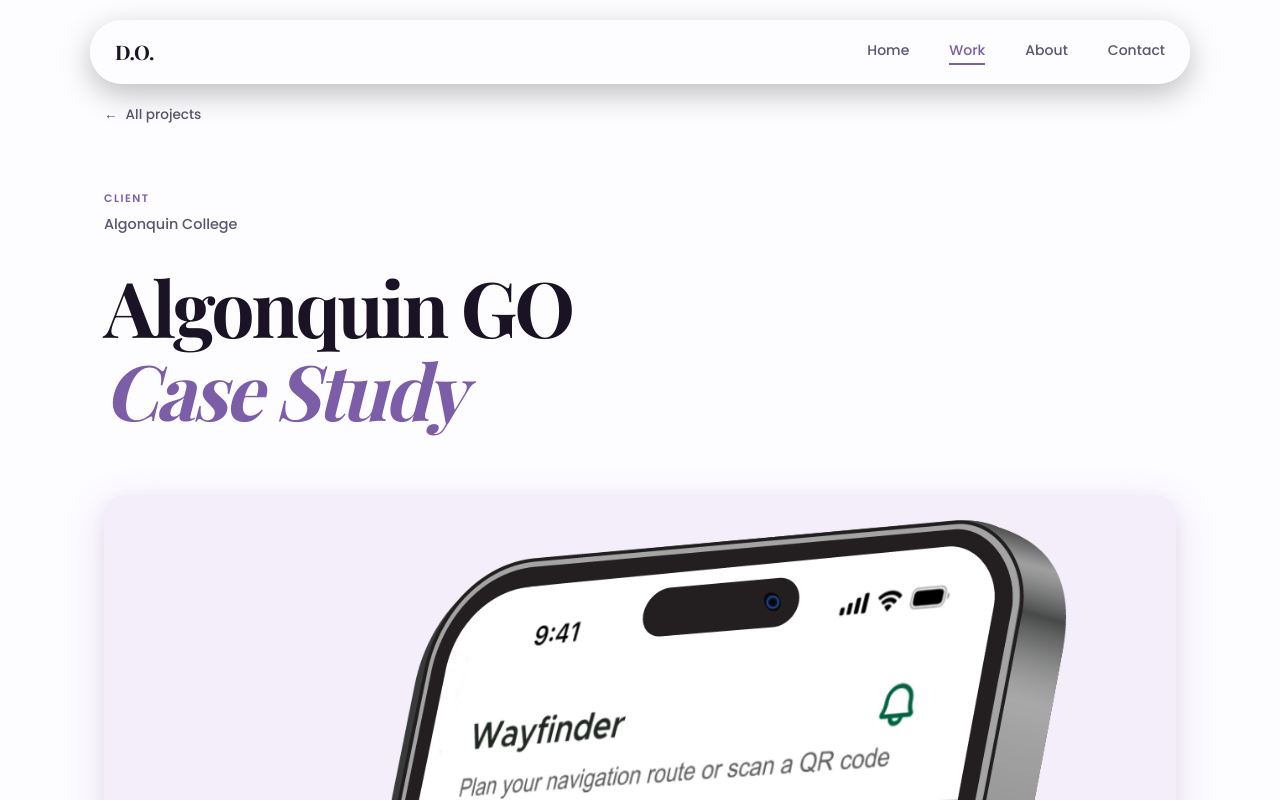
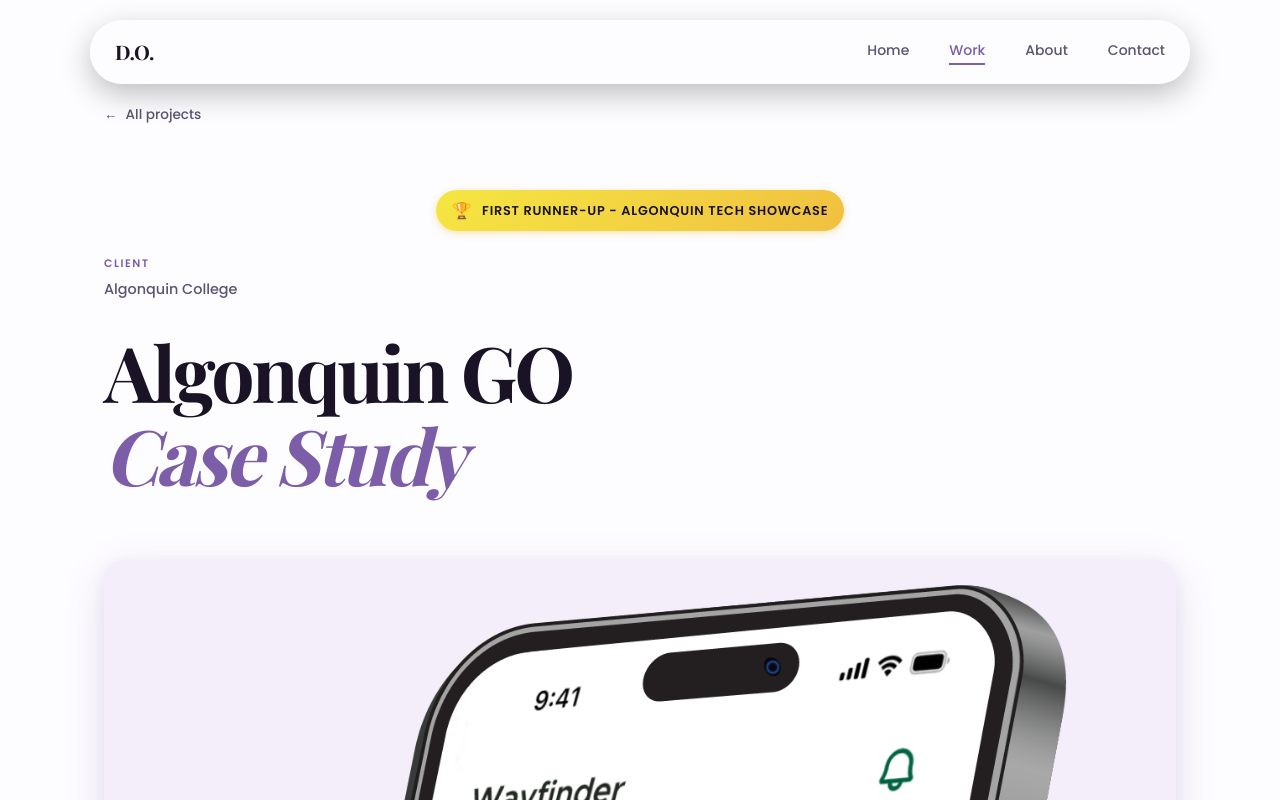
Before and after one commit to ocam0026/portfolio, a React (Vite) app: page /work/algonquingo in a window 1280 px wide. Shown: the top 800 px of the page. Built offline with nearby package versions, Linux system fonts and the light colour scheme; a web font is replaced by a local one.

Commit message:
algonquin go banner

```diff
--- a/src/components/ContactCTA.css
+++ b/src/components/ContactCTA.css
@@ -25,7 +25,7 @@
 
 .contact-cta__sub {
   font-size: 1rem;
-  color: rgba(255, 255, 255, 0.5);
+  color: #fff;
   max-width: 50ch;
   margin: 0 auto var(--sp-10);
   line-height: 1.75;
--- a/src/components/Footer.css
+++ b/src/components/Footer.css
@@ -11,12 +11,12 @@
 
 .footer__copy {
   font-size: 0.8rem;
-  color: rgba(255,255,255,.3);
+  color: #fff;
 }
 
 .footer__back {
   font-size: 0.8rem;
-  color: rgba(255,255,255,.35);
+  color: #fff;
   text-decoration: none;
   transition: color var(--transition);
 }
--- a/src/components/ProjectCard.css
+++ b/src/components/ProjectCard.css
@@ -126,3 +126,26 @@
 .project-card:hover .project-card__arrow {
   gap: 0.6rem;
 }
+
+.project-card {
+  position: relative; /* needed for badge positioning */
+}
+
+.project-card__badge {
+  position: absolute;
+  top: 14px;
+  left: 14px;
+  z-index: 2;
+  display: inline-flex;
+  align-items: center;
+  gap: 6px;
+  background: var(--clr-surface);
+  border: 1px solid rgba(107, 71, 200, 0.2);
+  border-radius: 999px;
+  padding: 5px 12px;
+  font-size: 1rem;
+  font-weight: 600;
+  color: var(--clr-purple-dark);
+  box-shadow: 0 2px 8px rgba(107, 71, 200, 0.12);
+  letter-spacing: 0.02em;
+}
--- a/src/components/ProjectCard.jsx
+++ b/src/components/ProjectCard.jsx
@@ -33,6 +33,11 @@
       className={`project-card reveal${delayClass}`}
       aria-label={`View case study: ${project.title} — ${project.subtitle}`}
     >
+      {project.featured && (
+        <div className="project-card__badge">
+          🏆 Featured Project
+        </div>
+      )}
       <div className="project-card__thumb">
         <Thumbnail project={project} />
       </div>
--- a/src/data/portfolio.js
+++ b/src/data/portfolio.js
@@ -5,9 +5,11 @@
 export const projects = [
   {
     id: "algonquingo",
+    featured: true,
     tag: "Algonquin College",
     title: "Algonquin GO",
     subtitle: "Case Study",
+    banner: "First runner-up - Algonquin Tech Showcase",
     shortDesc:
       "A campus safety app for Algonquin College students and staff. A 14-week group project where I had the opportunity to lead the design team to create an app that connects users with security services anytime, anywhere on campus.",
     image: "/img/algonquingoapp.png",
--- a/src/pages/SimpleContact.css
+++ b/src/pages/SimpleContact.css
@@ -26,7 +26,7 @@
 
 .simplecontact-cta__sub {
   font-size: 1rem;
-  color: rgba(255, 255, 255, 0.5);
+  color: #fff;
   max-width: 50ch;
   margin: 0 auto var(--sp-10);
   line-height: 1.75;
--- a/src/pages/SimpleContact.jsx
+++ b/src/pages/SimpleContact.jsx
@@ -61,7 +61,7 @@
         </h2>
         <p className="simplecontact-cta__sub">
           Whether you have a project in mind, a question, or just want to say
-          hello — my inbox is always open.
+          hello, my inbox is always open.
         </p>
 
         <div
--- a/src/pages/WorkDetail.css
+++ b/src/pages/WorkDetail.css
@@ -160,6 +160,7 @@
   display: flex;
   align-items: flex-start;
   gap: 0.75rem;
+  margin-bottom: 1.5rem;
   margin-top: 1.5rem;
   padding: 1.1rem 1.25rem;
   background: var(--clr-purple-soft);
@@ -366,3 +367,25 @@
 .case__next-btn {
   font-size: 0.85rem;
 }
+.case__banner {
+  max-width: var(--max-w);
+  margin: 0 auto var(--sp-6);
+  padding: 0 var(--gutter);
+  display: flex;
+  align-items: center;
+  gap: 0.6rem;
+  width: fit-content;
+  background: linear-gradient(135deg, #f5e642, #f0c040);
+  color: var(--clr-ink);
+  font-size: 0.8rem;
+  font-weight: 600;
+  letter-spacing: 0.06em;
+  text-transform: uppercase;
+  padding: 0.45rem 1rem;
+  border-radius: var(--r-pill);
+  box-shadow: 0 2px 8px rgba(240, 180, 0, 0.3);
+}
+
+.case__banner-icon {
+  font-size: 1rem;
+}
--- a/src/pages/WorkDetail.jsx
+++ b/src/pages/WorkDetail.jsx
@@ -26,6 +26,10 @@
     <div className="case__body">
       {/* Overview */}
       <div className="case__overview reveal">
+        <div className="case__role">
+          <span className="case__role-label">My Role</span>
+          <span className="case__role-value">{project.role}</span>
+        </div>
         <h2 className="case__overview-title">
           {project.id === "algonquingo"
             ? "A campus safety app for Algonquin College"
@@ -35,13 +39,9 @@
                 ? "A two-sided app for students and tutors"
                 : "A platform designed for book lovers"}
         </h2>
-
         <p className="case__overview-body">{project.overview}</p>
 
-        <div className="case__role">
-          <span className="case__role-label">My Role</span>
-          <span className="case__role-value">{project.role}</span>
-        </div>
+
       </div>
       {project.figmaEmbed && (
         <div className="case__figma reveal">
@@ -359,6 +359,12 @@
 
       {/* ── Header ── */}
       <header className="case__header">
+        {project.banner && (
+  <div className="case__banner reveal">
+    <span className="case__banner-icon">🏆</span>
+    {project.banner}
+  </div>
+)}
         <div className="case__meta" role="list" aria-label="Project details">
           <div className="case__meta-item" role="listitem">
             <p className="case__meta-label">Client</p>
```
